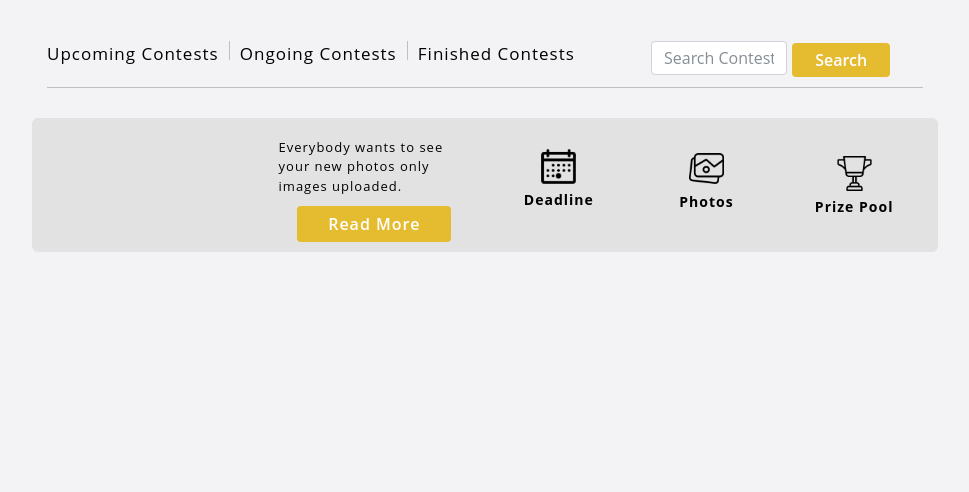
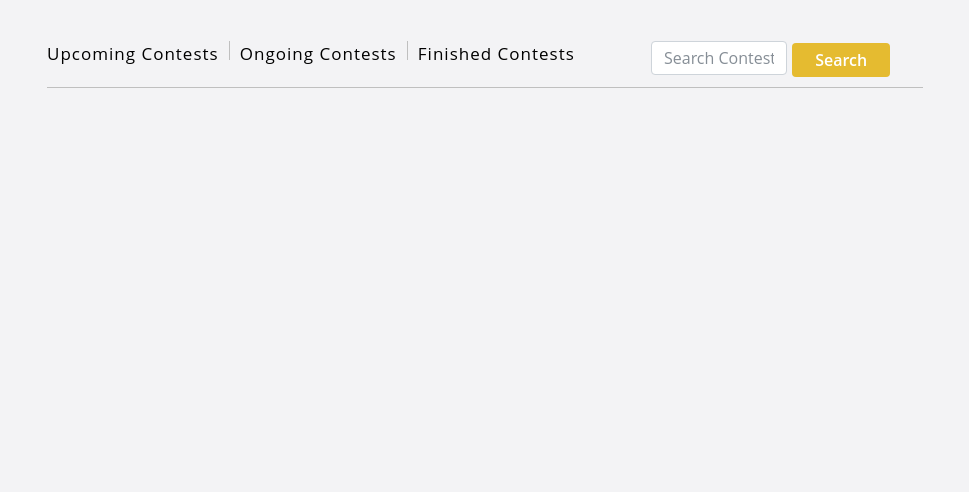
Before and after one commit to summersonnn/Photash-Django-Based-web-platform, a Django app: page /contest/index/ in a window 1280 px wide. Shown: the part 79-571 px from the top of the page, without its empty margins (155-1124 px from the left). Run offline with Django 3.2, Linux system fonts and the light colour scheme; data that the repository does not hold is empty; some libraries are stand-ins or nearby versions.

Commit message:
Fixed bug where there is blank contest div in contest list even if there is no contest

```diff
--- a/templates/contest/index.html
+++ b/templates/contest/index.html
@@ -24,7 +24,7 @@
             </div>
             </div>
             <hr>
-            <div id="1" class="row contest-list-item">
+            <div id="1" class="row contest-list-item" style="visibility: hidden">
 
                     <div class="col-lg-3">
                         <div class="contest-img-wrap">
@@ -83,10 +83,11 @@
                 {% if ongoing %}'ongoing': {{ ongoing }}, {% endif %}
                 {% if finished %}'finished': {{ finished }}, {% endif %}
                 {% if upcoming %}'upcoming': {{ upcoming }}, {% endif %}
-                    //Since there is one contest already created in the HTML, even if there is no contest, the div will be created (with no content)
            },
            dataType: 'JSON',
            success: function(result){
+               if (result['count'] > 0 )
+                $("#1").css({'visibility': 'visible'});
 
                for(var i=2; i<=result['count']; i++){
                    var clonedDiv = $( "#1" ).clone().appendTo( "#indexcontainer" );
```
